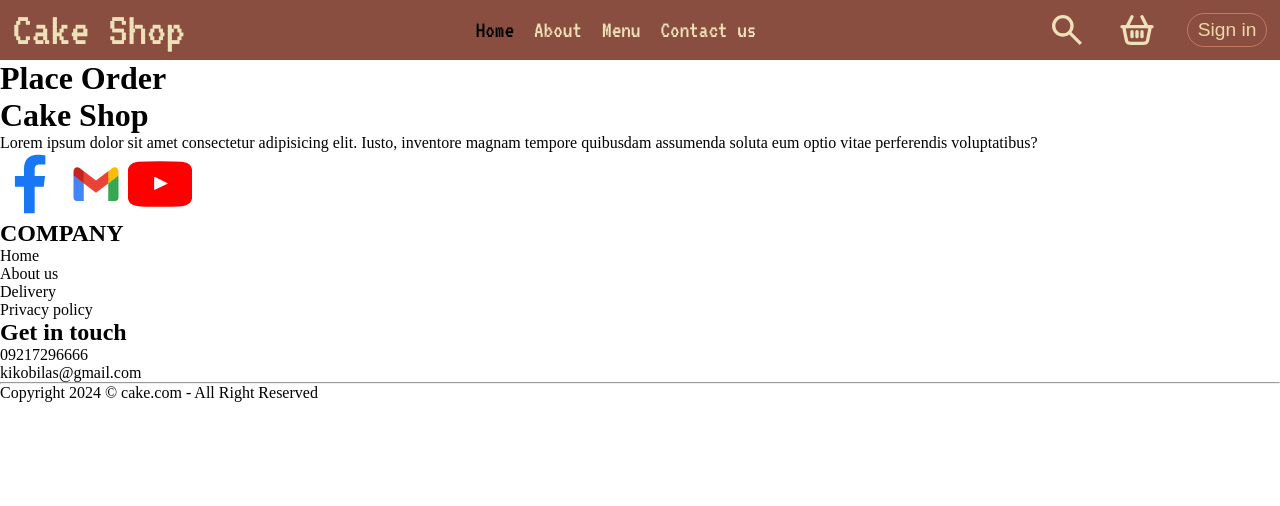
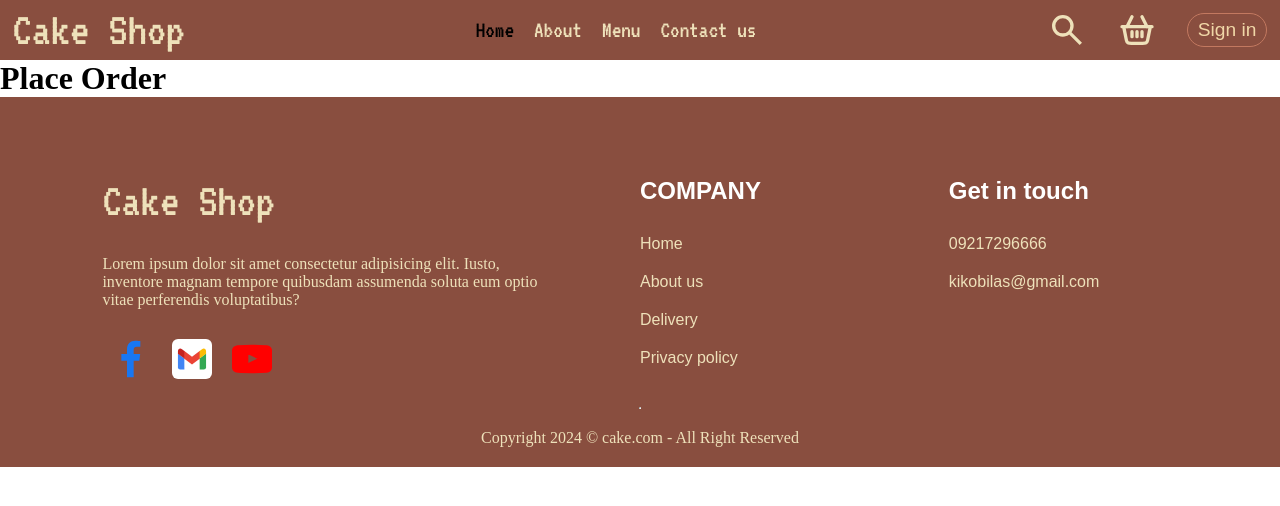
Before and after one commit to FrancisAl-j/Cake-shop, a React (Vite) app in the folder client/: page /order in a window 1280 px wide. Shown: the top 506 px of the page. Built offline with nearby package versions, Linux system fonts and the light colour scheme.

Commit message:
Finished styling the footer

```diff
--- a/client/src/components/footer/footer.css
+++ b/client/src/components/footer/footer.css
@@ -7,3 +7,54 @@
   --tan: #9c634f;
   --light-brown: #c37960;
 }
+
+footer {
+  background: var(--dark-brown);
+  display: flex;
+  flex-direction: column;
+  align-items: center;
+  gap: 20px;
+  padding: 20px 8vw;
+  padding-top: 80px;
+  color: var(--nav-text);
+}
+footer h1 {
+  color: var(--nav-text);
+  font-family: "VT323", monospace;
+  font-weight: 400;
+  font-style: normal;
+  font-size: 3rem;
+}
+.footer-content {
+  width: 100%;
+  display: grid;
+  grid-template-columns: 2fr 1fr 1fr;
+  gap: 80px;
+}
+.footer-content-left,
+.footer-content-right,
+.footer-content-center {
+  display: flex;
+  flex-direction: column;
+  align-items: start;
+  gap: 30px;
+}
+
+.footer-content-right li,
+.footer-content-center li {
+  list-style: none;
+  margin-bottom: 20px;
+  font-family: Arial, Helvetica, sans-serif;
+  cursor: pointer;
+}
+.footer-content-left img {
+  aspect-ratio: 1/1;
+  height: 40px;
+  margin: 0 10px;
+  cursor: pointer;
+}
+.footer-content-center h2,
+.footer-content-right h2 {
+  color: #fff;
+  font-family: Arial, Helvetica, sans-serif;
+}
```
